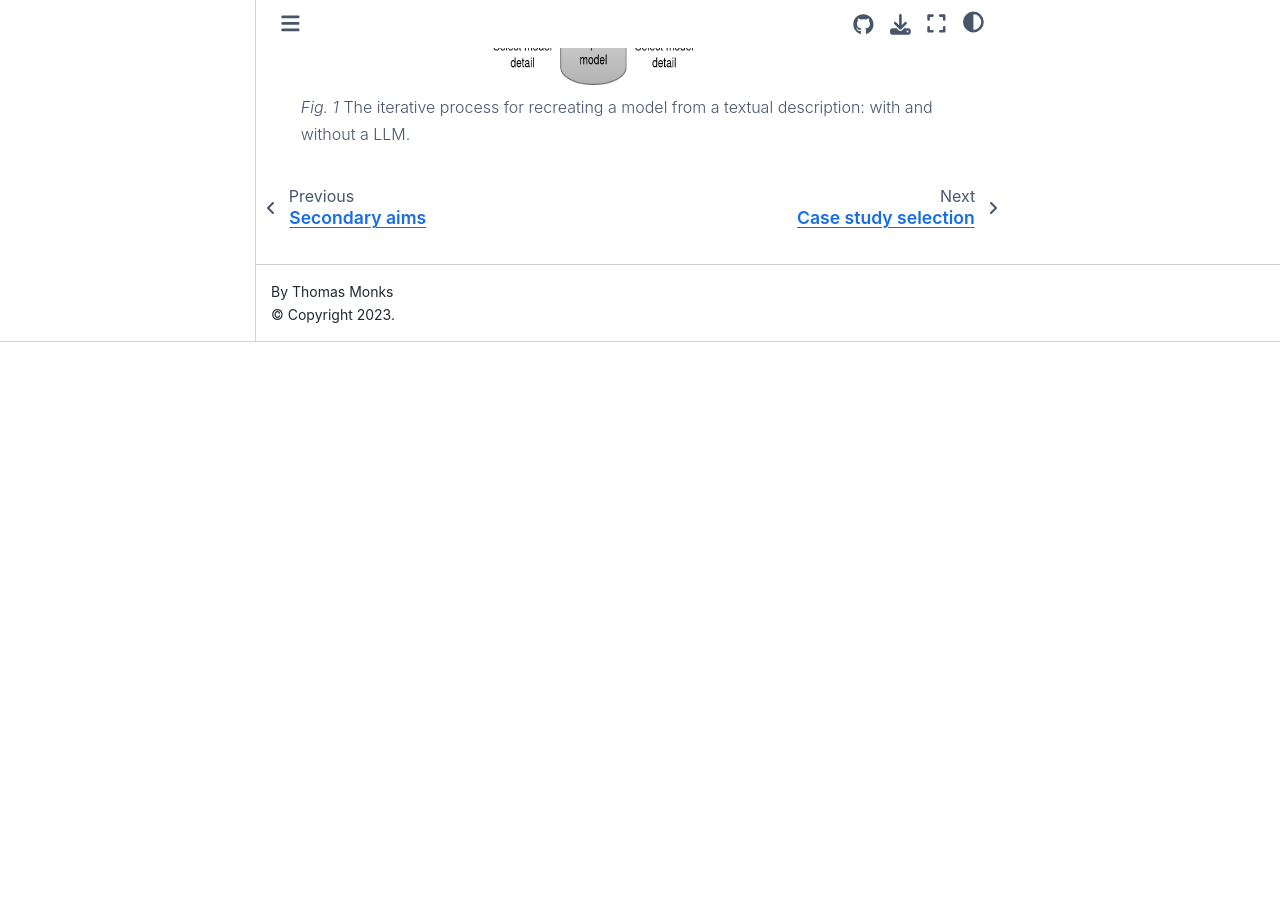
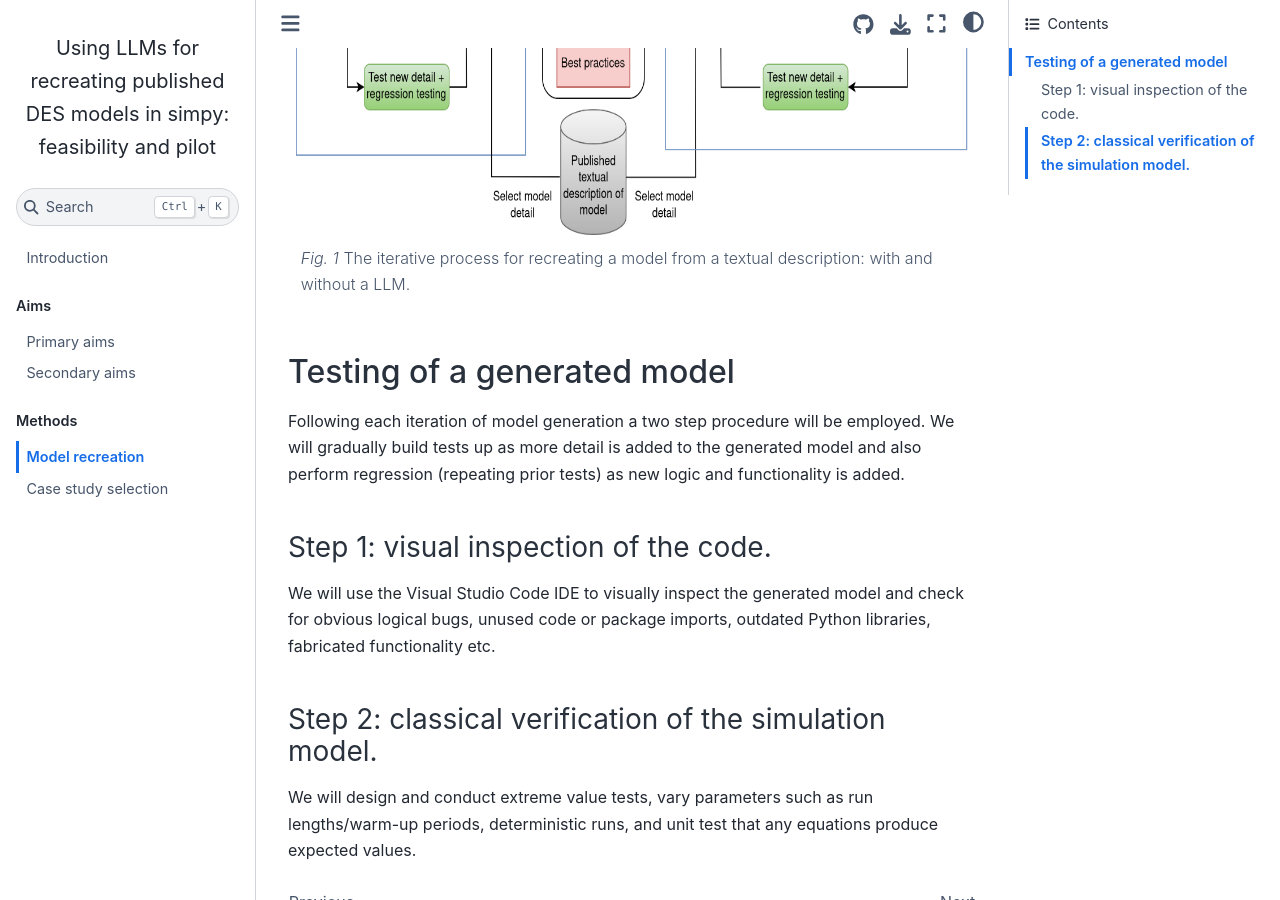
Before and after one commit to pythonhealthdatascience/llm_simpy, a Jupyter Book: the page built from notebooks/01_methods/01_methods.md, in a window 1280 px wide and 900 px high, scrolled down 558 px. Built offline with Jupyter Book 1.0.4 settings and Sphinx 7.4.7 and the Sphinx Book theme 1.1.4, drawn with Linux system fonts in a browser that asks for light colours; pages that are not in the unit, such as notebooks, are missing from menus; before the commit the page ends 900 px from its top, so only the background shows below that; some of the changed text lies outside the part shown.

Commit message:
METHODS: +testing and overview

````diff
--- a/notebooks/01_methods/01_methods.md
+++ b/notebooks/01_methods/01_methods.md
@@ -1,6 +1,6 @@
 # Model recreation
 
-
+The study will follow an iterative approach to model recreation in line with the principal of parsimony. We will gradually add detail to the model in small increments as this mirrors how modellers code models.  Figure 1 illustrates this process for a traditional *manual* approach to recreating a simulation model from the literature without the aid of an LLM versus incorporating an LLM.
 
 ```{figure} ../../images/iterative_model_recreation.png
 ---
@@ -9,3 +9,15 @@
 ---
 The iterative process for recreating a model from a textual description: with and without a LLM.
 ```
+
+## Testing of a generated model
+
+Following each iteration of model generation a two step procedure will be employed.  We will gradually build tests up as more detail is added to the generated model and also perform regression (repeating prior tests) as new logic and functionality is added.
+
+### Step 1: visual inspection of the code.
+
+We will use the Visual Studio Code IDE to visually inspect the generated model and check for obvious logical bugs, unused code or package imports, outdated Python libraries, fabricated functionality etc.
+
+### Step 2: classical verification of the simulation model.
+
+We will design and conduct extreme value tests, vary parameters such as run lengths/warm-up periods, deterministic runs, and unit test that any equations produce expected values.
````
